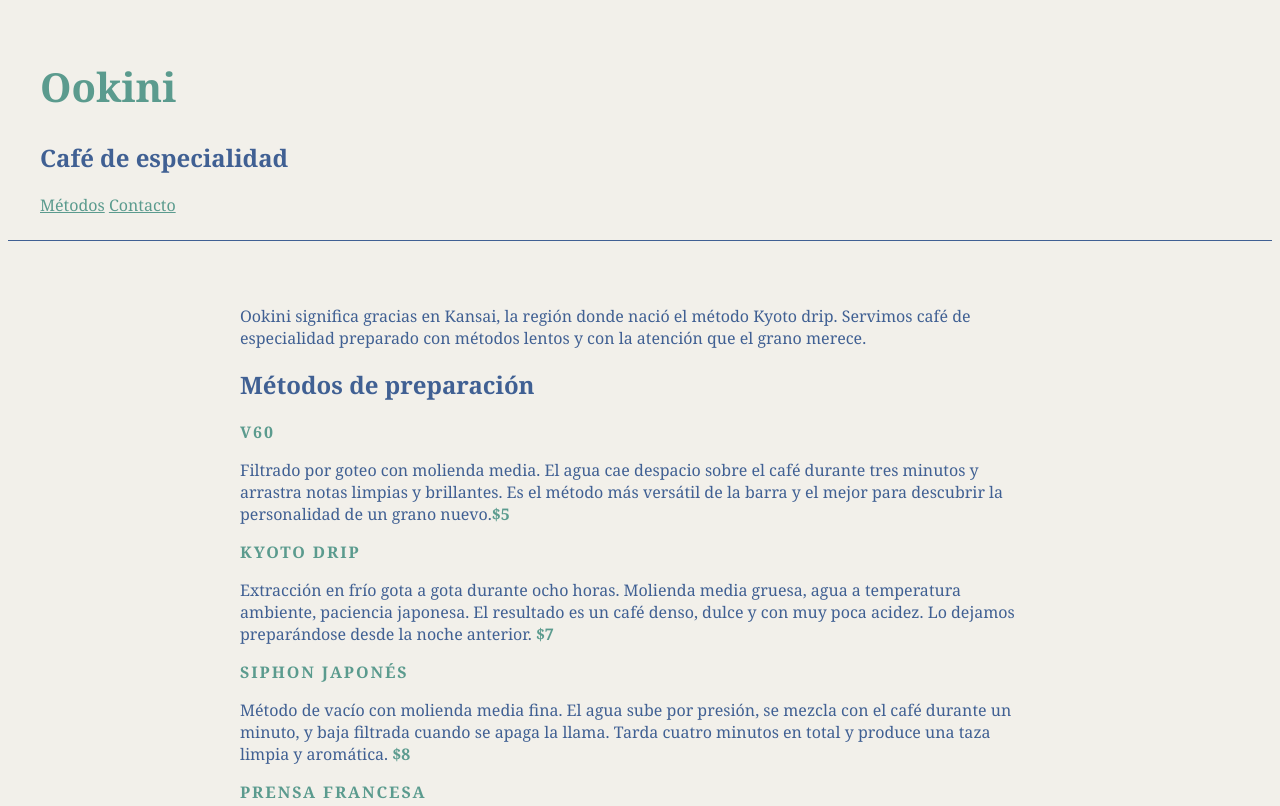
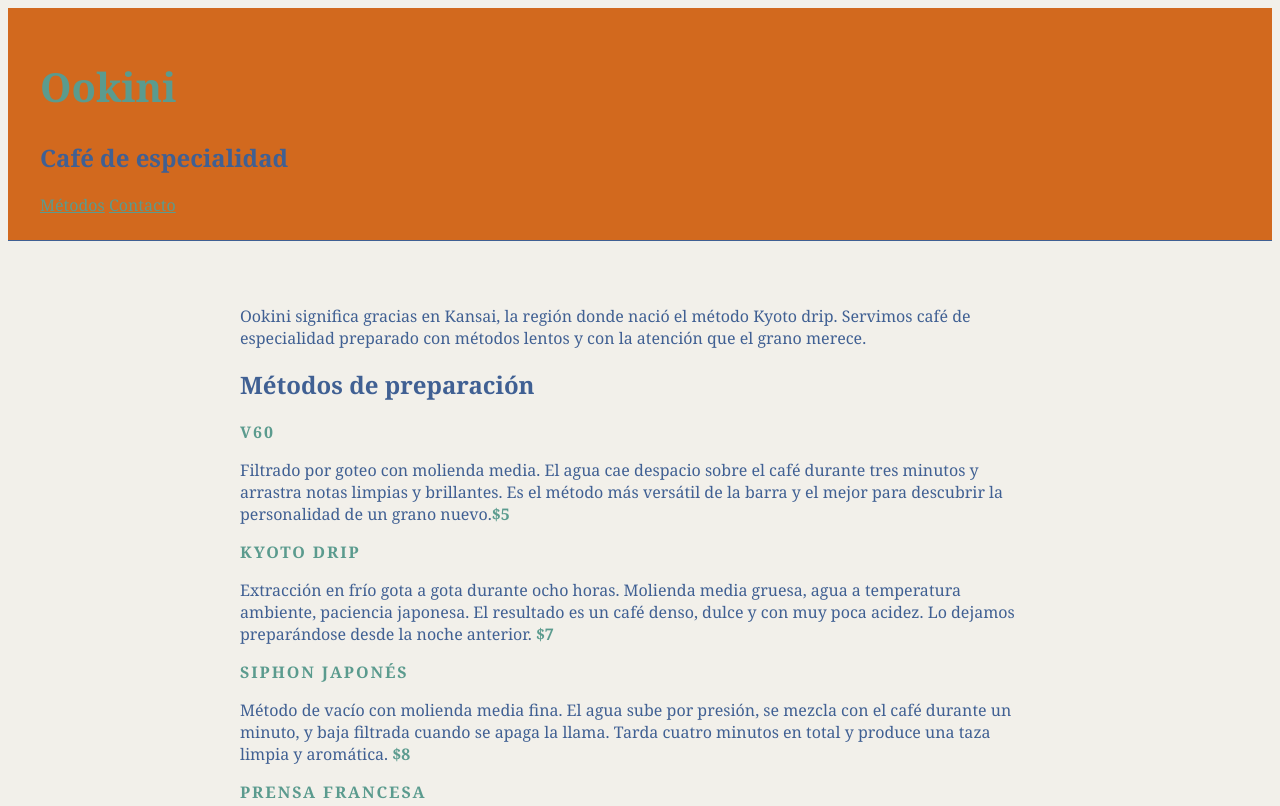
Before and after one commit to cristianjavier77777-maker/Ookini, a plain HTML site: page index.html in a window 1280 px wide. Shown: the top 806 px of the page. Drawn offline with Linux system fonts and the light colour scheme.

Commit message:
Cambio de color en el header

```diff
--- a/styles.css
+++ b/styles.css
@@ -12,7 +12,8 @@ h1 {
 
 header {
     padding: 1.5rem 2rem;
-    border-bottom: 1px solid #406093
+    border-bottom: 1px solid #406093;
+    background-color: chocolate
 }
 
 nav a {
```
